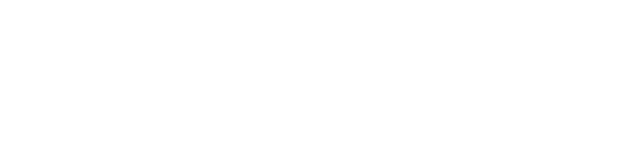
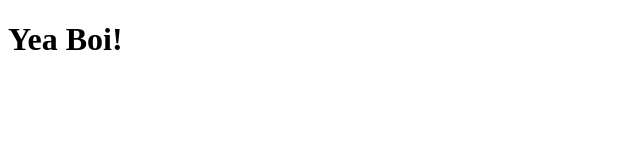
Before and after one commit to VietQuoc356/my-super-website, a plain HTML site: page index.html in a window 1280 px wide. Shown: the whole page, without its empty margins (0-640 px from the left). Drawn offline with Linux system fonts and the light colour scheme.

Commit message:
First commit

```diff
--- a/index.html
+++ b/index.html
@@ -2,9 +2,9 @@
 <html>
   <head>
     <meta charset="UTF-8">
-    <title>title</title>
+    <title>my-super-website</title>
   </head>
   <body>
-
+  <h1>Yea Boi!</h1>
   </body>
 </html>
```
